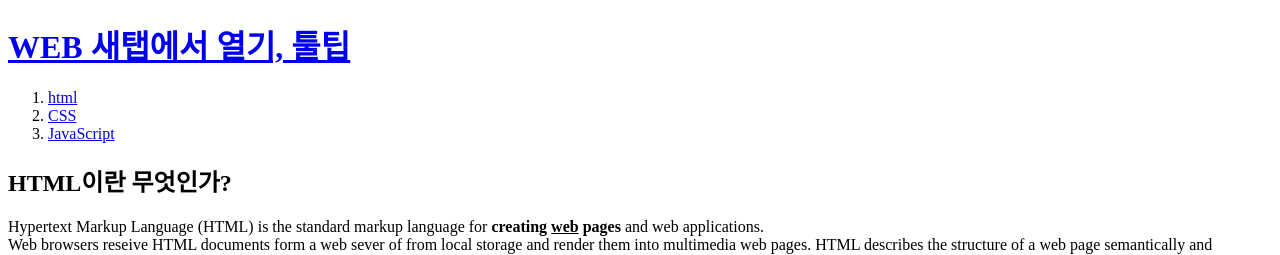
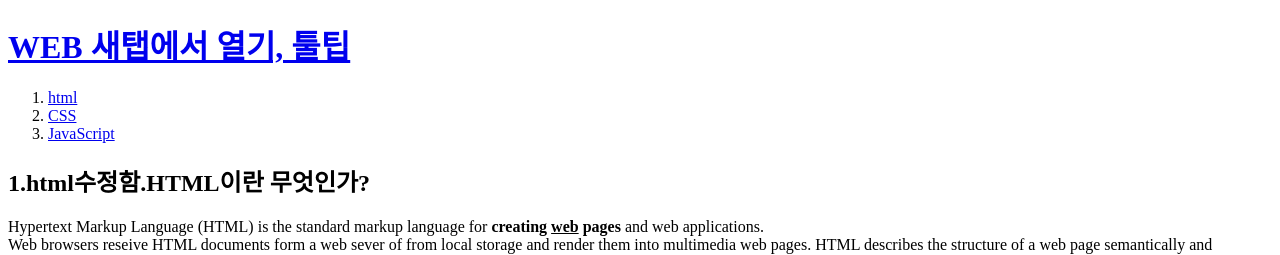
Before and after one commit to ycy2000/web1, a plain HTML site: page 1.html in a window 1280 px wide. Shown: the top 255 px of the page. Drawn offline with Linux system fonts and the light colour scheme.

Commit message:
Update 1.html

```diff
--- a/1.html
+++ b/1.html
@@ -12,7 +12,7 @@
     <li> <a href="2.html">CSS</a></li>
     <li> <a href="3.html">JavaScript</a></li>
   </Ol>
-  <H2>HTML이란 무엇인가?</H2>
+  <H2>1.html수정함.HTML이란 무엇인가?</H2>
   Hypertext Markup Language (HTML) is the standard markup language for
   <strong>creating <u>web</u> pages</strong> and web applications.
   <BR>
```
